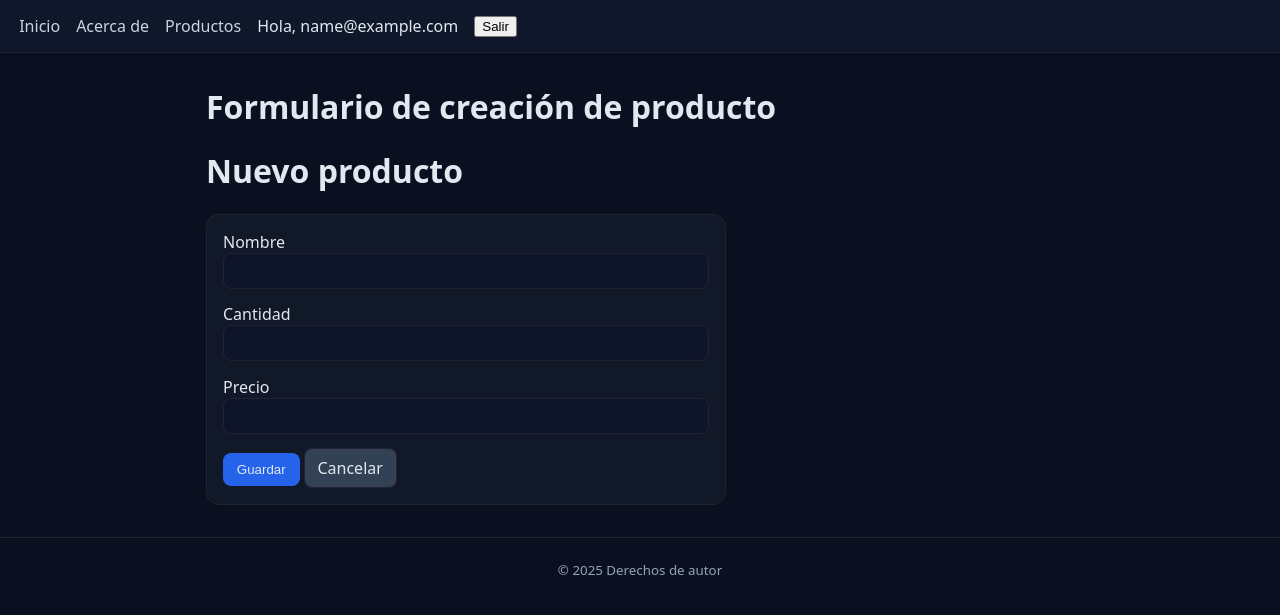
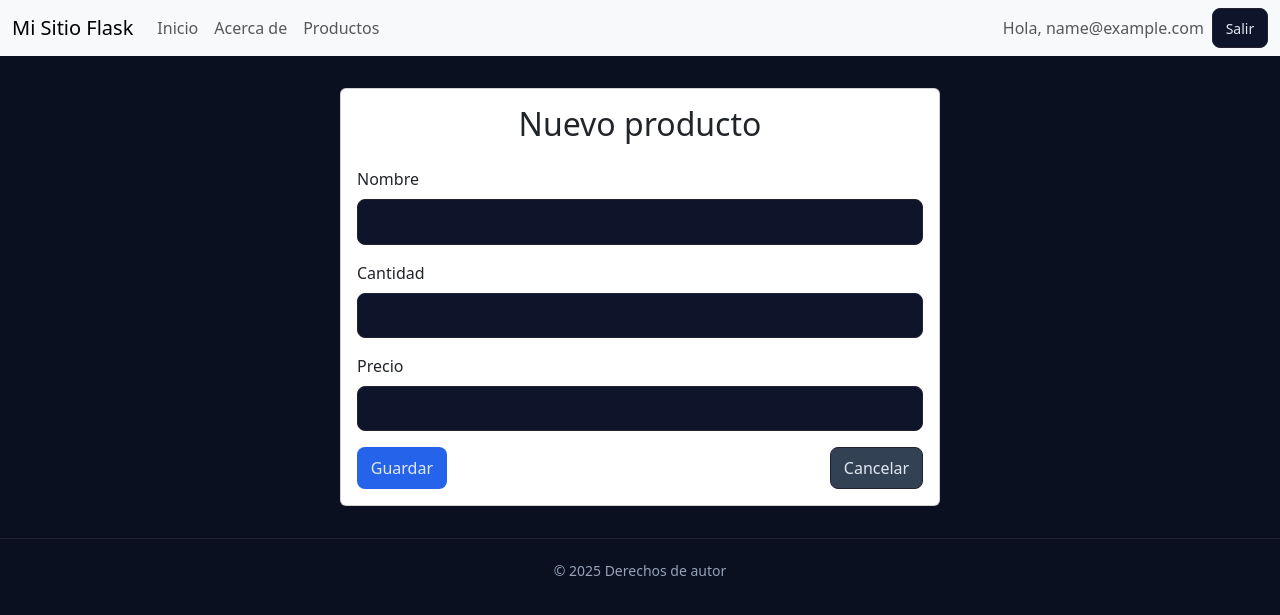
Before and after one commit to Estefania25A/Proyecto, a Flask app: page /productos/nuevo in a window 1280 px wide. Shown: the top 615 px of the page. Run offline with Flask 3, Linux system fonts and the light colour scheme; the visitor is signed in with stand-in values (Sample User, id 1); data that the repository does not hold is empty; some libraries are stand-ins or nearby versions.

Commit message:
Semana 15

```diff
--- /dev/null
+++ b/script_productos.sql
@@ -0,0 +1,6 @@
+CREATE TABLE IF NOT EXISTS productos (
+    id INT AUTO_INCREMENT PRIMARY KEY,
+    nombre VARCHAR(255) NOT NULL,
+    cantidad INT NOT NULL,
+    precio DECIMAL(10,2) NOT NULL
+);
--- a/templates/base.html
+++ b/templates/base.html
@@ -4,39 +4,47 @@
   <meta charset="utf-8" />
   <meta name="viewport" content="width=device-width, initial-scale=1" />
   <title>{% block title %}{{ title if title is defined else "Mi sitio Flask" }}{% endblock %}</title>
+
+  <!-- Bootstrap CSS -->
+  <link href="https://cdn.jsdelivr.net/npm/bootstrap@5.3.2/dist/css/bootstrap.min.css" rel="stylesheet">
   <link rel="stylesheet" href="{{ url_for('static', filename='styles.css') }}">
   {% block extra_css %}{% endblock %}
 </head>
 <body>
-  <header class="site-header">
-    <nav class="nav">
-      <a href="{{ url_for('index') }}">Inicio</a>
-      <a href="{{ url_for('about') }}">Acerca de</a>
-
+<nav class="navbar navbar-expand-lg navbar-light bg-light mb-4">
+  <div class="container-fluid">
+    <a class="navbar-brand" href="{{ url_for('index') }}">Mi Sitio Flask</a>
+    <div class="collapse navbar-collapse">
+      <ul class="navbar-nav me-auto mb-2 mb-lg-0">
+        <li class="nav-item"><a class="nav-link" href="{{ url_for('index') }}">Inicio</a></li>
+        <li class="nav-item"><a class="nav-link" href="{{ url_for('about') }}">Acerca de</a></li>
         {% if current_user.is_authenticated %}
-        <a href="{{ url_for('listar_productos') }}">Productos</a>
-        {# Cuando tengas rutas reales, agrega:
-           <a href="{{ url_for('listar_inventario') }}">Inventario</a>
-           <a href="{{ url_for('listar_clientes') }}">Clientes</a>
-        #}
-
-        <span class="nav-user">Hola, {{ current_user.nombre or current_user.email }}</span>
-      <form method="post" action="{{ url_for('logout') }}" class="nav-logout-form">
+          <li class="nav-item"><a class="nav-link" href="{{ url_for('listar_productos') }}">Productos</a></li>
+        {% endif %}
+      </ul>
+      {% if current_user.is_authenticated %}
+      <form method="post" action="{{ url_for('logout') }}" class="d-flex">
+        <span class="navbar-text me-2">Hola, {{ current_user.nombre or current_user.email }}</span>
         <input type="hidden" name="csrf_token" value="{{ csrf_token() }}">
-  <button type="submit" class="btn-link">Salir</button>
+        <button class="btn btn-outline-danger btn-sm" type="submit">Salir</button>
       </form>
       {% else %}
-        <a href="{{ url_for('login') }}">Ingresar</a>
-        <a href="{{ url_for('registro') }}">Registrarse</a>
+        <a class="btn btn-outline-primary me-2" href="{{ url_for('login') }}">Ingresar</a>
+        <a class="btn btn-outline-success" href="{{ url_for('registro') }}">Registrarse</a>
       {% endif %}
+    </div>
+  </div>
 </nav>
-  </header>
 
+<!-- Flash messages -->
 {% with msgs = get_flashed_messages(with_categories=true) %}
   {% if msgs %}
-      <div class="flash-container">
+    <div class="container mb-3">
       {% for cat, msg in msgs %}
-          <div class="flash {{ cat }}">{{ msg }}</div>
+        <div class="alert alert-{{ 'success' if cat=='success' else 'danger' if cat=='danger' else 'warning' }} alert-dismissible fade show" role="alert">
+          {{ msg }}
+          <button type="button" class="btn-close" data-bs-dismiss="alert" aria-label="Close"></button>
+        </div>
       {% endfor %}
     </div>
   {% endif %}
@@ -46,10 +54,12 @@
     {% block content %}{% endblock %}
 </main>
 
-  <footer class="site-footer">
+<footer class="site-footer mt-4 text-center">
   <small>© {{ now().year if now is defined else 2025 }} Derechos de autor</small>
 </footer>
 
+<!-- Bootstrap JS -->
+<script src="https://cdn.jsdelivr.net/npm/bootstrap@5.3.2/dist/js/bootstrap.bundle.min.js"></script>
 {% block extra_js %}{% endblock %}
 </body>
 </html>
--- a/templates/productos/form.html
+++ b/templates/productos/form.html
@@ -2,33 +2,42 @@
 {% block title %}{{ 'Nuevo producto' if modo=='crear' else 'Editar producto' }}{% endblock %}
 
 {% block content %}
-<h1>Formulario de creación de producto </h1>
-<h1>{{ 'Nuevo producto' if modo=='crear' else 'Editar producto' }}</h1>
+<div class="card mx-auto" style="max-width: 600px;">
+    <div class="card-body">
+        <h2 class="card-title mb-4 text-center">{{ 'Nuevo producto' if modo=='crear' else 'Editar producto' }}</h2>
 
-<form method="post" novalidate class="form-card">
+        <form method="post" novalidate>
             {{ form.hidden_tag() }}
 
-  <div class="form-group">
-    <label>{{ form.nombre.label }}</label>
-    {{ form.nombre(class="input") }}
-    {% for e in form.nombre.errors %}<small class="error">{{ e }}</small>{% endfor %}
+            <div class="mb-3">
+                <label class="form-label">{{ form.nombre.label }}</label>
+                {{ form.nombre(class="form-control") }}
+                {% for e in form.nombre.errors %}
+                    <div class="text-danger small">{{ e }}</div>
+                {% endfor %}
             </div>
 
-  <div class="form-group">
-    <label>{{ form.cantidad.label }}</label>
-    {{ form.cantidad(class="input") }}
-    {% for e in form.cantidad.errors %}<small class="error">{{ e }}</small>{% endfor %}
+            <div class="mb-3">
+                <label class="form-label">{{ form.cantidad.label }}</label>
+                {{ form.cantidad(class="form-control") }}
+                {% for e in form.cantidad.errors %}
+                    <div class="text-danger small">{{ e }}</div>
+                {% endfor %}
             </div>
 
-  <div class="form-group">
-    <label>{{ form.precio.label }}</label>
-    {{ form.precio(class="input") }}
-    {% for e in form.precio.errors %}<small class="error">{{ e }}</small>{% endfor %}
+            <div class="mb-3">
+                <label class="form-label">{{ form.precio.label }}</label>
+                {{ form.precio(class="form-control") }}
+                {% for e in form.precio.errors %}
+                    <div class="text-danger small">{{ e }}</div>
+                {% endfor %}
             </div>
 
-  <div class="form-actions">
+            <div class="d-flex justify-content-between">
                 {{ form.submit(class="btn btn-primary") }}
                 <a class="btn btn-secondary" href="{{ url_for('listar_productos') }}">Cancelar</a>
             </div>
         </form>
+    </div>
+</div>
 {% endblock %}
```
Also changed, not shown: templates/productos/list.html (+22 -12 lines). Lines whose indentation alone changed are shown as unchanged.
